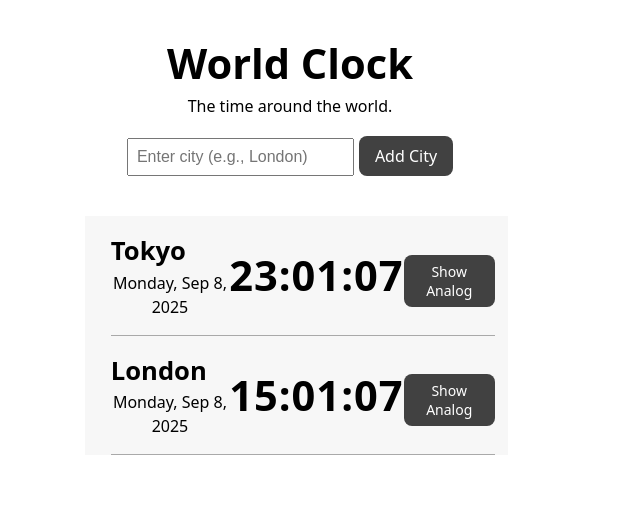
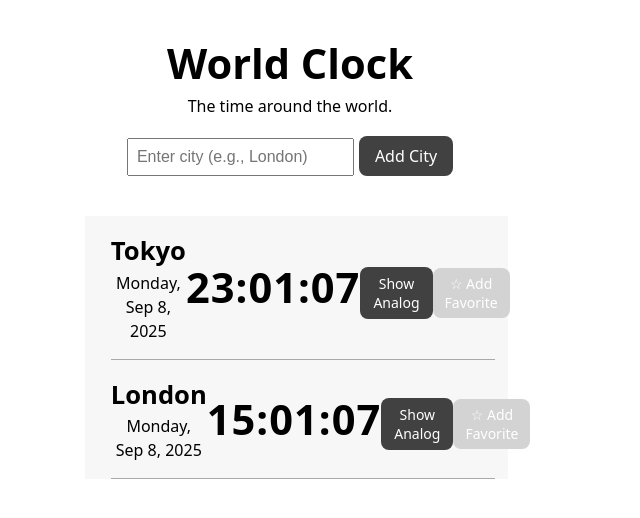
Before and after one commit to williamwestergard/world-clock-typescript, a React (Vite) app: page / in a window 1280 px wide. Shown: the top 518 px of the page, without its empty margins (350-990 px from the left). Built offline with nearby package versions, Linux system fonts and the light colour scheme.

Commit message:
Removed  ability to duplicate cities and added a favourite button

```diff
--- a/src/components/ChooseCity.tsx
+++ b/src/components/ChooseCity.tsx
@@ -2,10 +2,11 @@ import { useState } from "react";
 import TimeZone from "./TimeZone";
 import cityToTimezone, { getTimezoneForCity } from "./Cities";
 
-
 function TimeAndCity() {
   const [cityInput, setCityInput] = useState("");
-  const [cities, setCities] = useState<{ city: string; timezone: string }[]>([]);
+  const [cities, setCities] = useState<
+    { city: string; timezone: string; favorite: boolean }[]
+  >([]);
   const [suggestions, setSuggestions] = useState<string[]>([]);
 
   const capitalizeWords = (str: string) =>
@@ -15,6 +16,15 @@ function TimeAndCity() {
       .filter(Boolean)
       .map((word) => word.charAt(0).toUpperCase() + word.slice(1))
       .join(" ");
+
+  // ✅ define toggleFavorite at the top level
+  const toggleFavorite = (cityName: string) => {
+    setCities((prev) =>
+      prev.map((c) =>
+        c.city === cityName ? { ...c, favorite: !c.favorite } : c
+      )
+    );
+  };
 
   const handleSubmit = (cityName?: string) => {
     const inputCity = cityName || cityInput;
@@ -26,7 +36,14 @@ function TimeAndCity() {
 
     const formattedCity = capitalizeWords(inputCity);
 
-    setCities((prev) => [...prev, { city: formattedCity, timezone: tz }]);
+    // ✅ prevent duplicates
+    setCities((prev) => {
+      if (prev.some((c) => c.city.toLowerCase() === formattedCity.toLowerCase())) {
+        return prev;
+      }
+      return [...prev, { city: formattedCity, timezone: tz, favorite: false }];
+    });
+
     setCityInput("");
     setSuggestions([]);
   };
@@ -42,7 +59,7 @@ function TimeAndCity() {
     const lowerValue = value.toLowerCase();
     const matches = Object.keys(cityToTimezone)
       .filter((city) => city.startsWith(lowerValue))
-      .slice(0, 5); // limit to 5 suggestions
+      .slice(0, 5);
 
     setSuggestions(matches);
   };
@@ -52,27 +69,23 @@ function TimeAndCity() {
       <h1>World Clock</h1>
       <p>The time around the world.</p>
 
-
       <section className="input-field-container">
-
         <article className="input-and-button-flex">
-
-      <input className="input-field"
+          <input
+            className="input-field"
             type="text"
             placeholder="Enter city (e.g., London)"
             value={cityInput}
             onChange={(e) => handleInputChange(e.target.value)}
-
           />
-      <button  className="input-field-button"
-        onClick={() => handleSubmit()}>
+          <button className="input-field-button" onClick={() => handleSubmit()}>
             Add City
           </button>
         </article>
+
         {/* Suggestion dropdown */}
         {suggestions.length > 0 && (
-        <ul className="input-field-suggestions"
-        >
+          <ul className="input-field-suggestions">
             {suggestions.map((s, i) => (
               <li
                 key={i}
@@ -89,7 +102,12 @@ function TimeAndCity() {
       <div style={{ marginTop: "40px" }}>
         {cities.map((c, index) => (
           <section className="time-zone-container" key={index}>
-            <TimeZone timezone={c.timezone} city={c.city} />
+            <TimeZone
+              timezone={c.timezone}
+              city={c.city}
+              favorite={c.favorite}
+              onToggleFavorite={toggleFavorite}
+            />
           </section>
         ))}
       </div>
--- a/src/components/TimeZone.tsx
+++ b/src/components/TimeZone.tsx
@@ -3,11 +3,14 @@ import Clock from "./analog-clock/AnalogClock";
 
 type TimeZoneProps = {
   timezone: string;
-  city?: string;
+  city: string;
   format24Hour?: boolean;
+  favorite: boolean;
+  onToggleFavorite: (city: string) => void;
 };
 
-export function TimeZone({ timezone, city, format24Hour = true }: TimeZoneProps) {
+export function TimeZone({ timezone, city, format24Hour = true,  favorite,
+  onToggleFavorite, }: TimeZoneProps) {
   const [day, setDay] = useState("");
   const [time, setTime] = useState("");
   const [showAnalog, setShowAnalog] = useState(false); // toggle state
@@ -71,7 +74,25 @@ export function TimeZone({ timezone, city, format24Hour = true }: TimeZoneProps)
         >
           {showAnalog ? "Show Digital" : "Show Analog"}
         </button>
+
+<button
+  onClick={() => onToggleFavorite(city)}
+  style={{
+    marginTop: "10px",
+    padding: "6px 12px",
+    fontSize: "14px",
+    cursor: "pointer",
+    backgroundColor: favorite ? "gold" : "lightgray",
+    border: "none",
+    borderRadius: "8px",
+  }}
+>
+  {favorite ? "★ Favorite" : "☆ Add Favorite"}
+</button>
+
+
       </section>
+
     </section>
   );
 }
```
Lines whose indentation alone changed are shown as unchanged.
